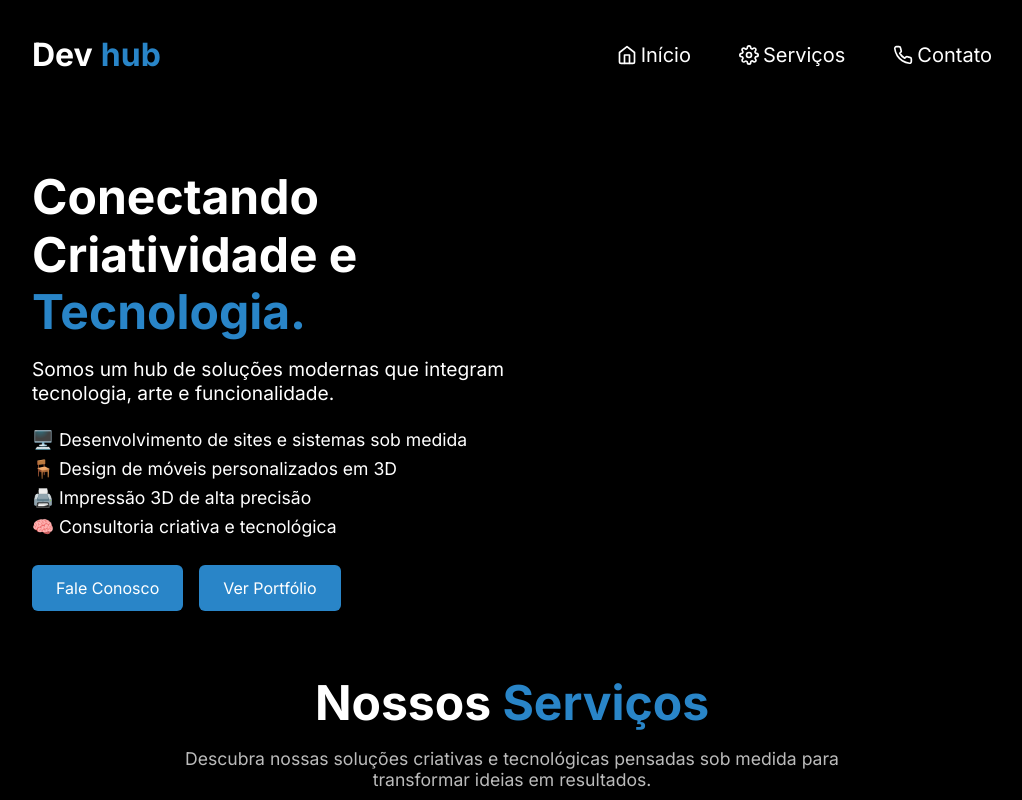
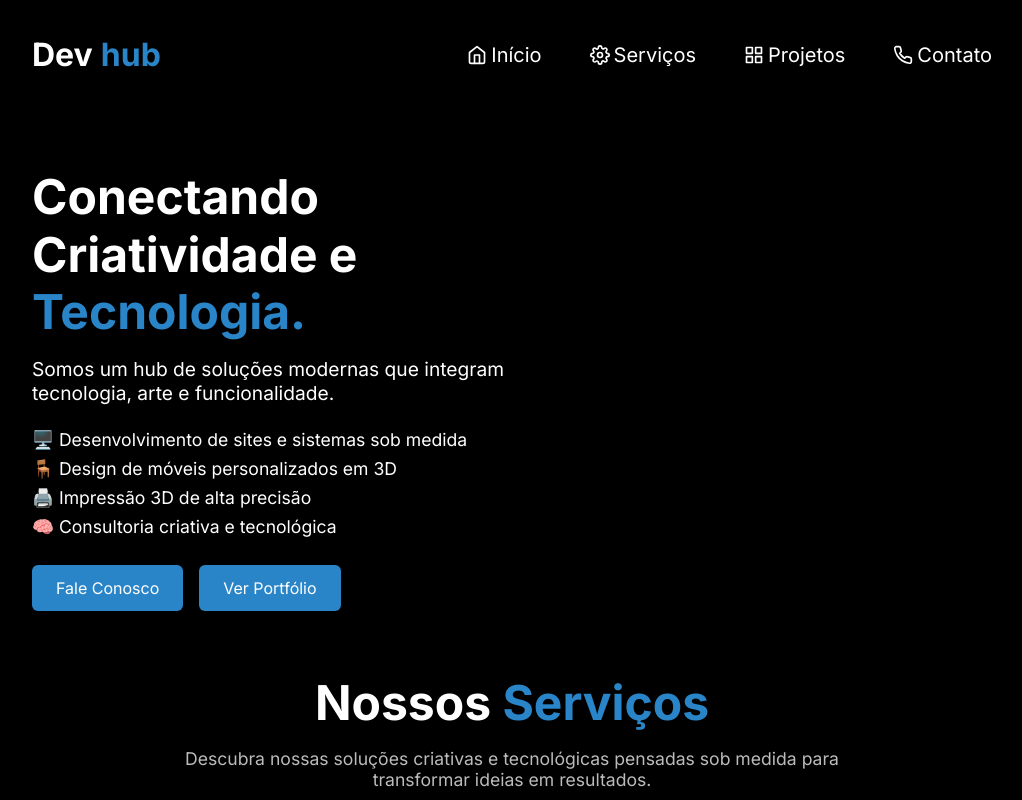
Before and after one commit to SrTinny/devhub, a React (Vite) app: page / in a window 1280 px wide. Shown: the top 800 px of the page, without its empty margins (128-1150 px from the left). Built offline with nearby package versions, Linux system fonts and the light colour scheme.

Commit message:
add: adicionando novo link no carrossel para secion porfolio

```diff
--- a/src/components/Header/Header.tsx
+++ b/src/components/Header/Header.tsx
@@ -1,5 +1,13 @@
 import { useState } from "react";
-import { FiMenu, FiX, FiHome, FiPhone, FiSettings } from "react-icons/fi";
+import {
+  FiMenu,
+  FiX,
+  FiHome,
+  FiPhone,
+  FiSettings,
+  FiGrid,
+} from "react-icons/fi";
+
 import styles from "./Header.module.css";
 
 function Header() {
@@ -24,6 +32,9 @@ function Header() {
         </a>
         <a href="#servicos">
           <FiSettings /> Serviços
+        </a>
+        <a href="#portfolio">
+          <FiGrid /> Projetos
         </a>
         <a href="#contato">
           <FiPhone /> Contato
@@ -52,6 +63,9 @@ function Header() {
         <a href="#servicos" onClick={closeMenu}>
           <FiSettings /> Serviços
         </a>
+        <a href="#portfolio">
+          <FiGrid /> Projetos
+        </a>
         <a href="#contato" onClick={closeMenu}>
           <FiPhone /> Contato
         </a>
```
